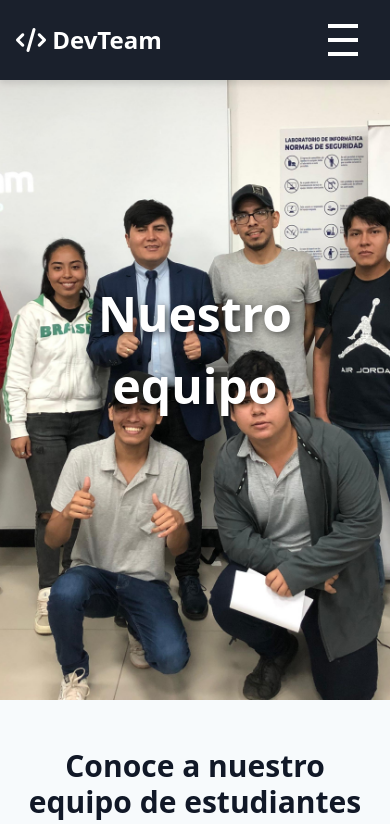
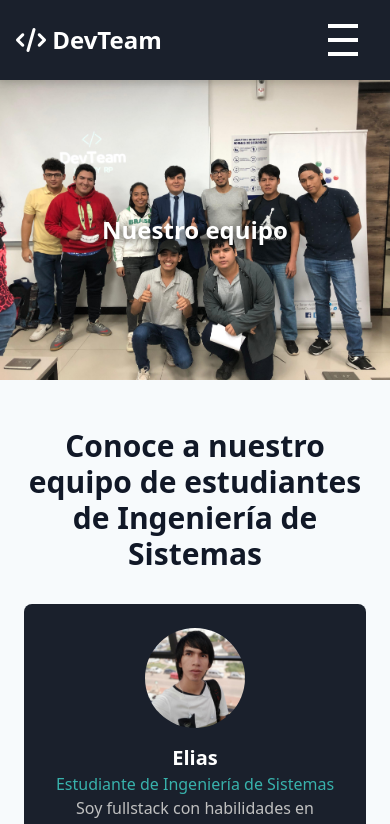
Before and after one commit to RoyDevTEAM/Portafolio-DevTeam, an Angular app: page /team in a window 390 px wide. Shown: the top 824 px of the page. Built offline with nearby package versions, Linux system fonts and the light colour scheme.

Commit message:
iamgen cortada corregida

```diff
--- a/src/app/components/team/team.component.css
+++ b/src/app/components/team/team.component.css
@@ -1,9 +1,9 @@
+/* team.component.css */
 .team-cover {
   position: relative;
   width: 100%;
   height: 700px;
   overflow: hidden;
-  margin-top: -80px; /* Ajusta este valor según sea necesario para evitar superposición */
 }
 
 .team-cover-img {
@@ -28,6 +28,27 @@
   font-weight: bold;
   text-shadow: 2px 2px 8px rgba(0, 0, 0, 0.7);
   text-align: center;
+}
+
+/* Responsive adjustments */
+@media (max-width: 768px) {
+  .team-cover {
+    height: 400px;
+  }
+
+  .team-cover-text {
+    font-size: 2rem;
+  }
+}
+
+@media (max-width: 480px) {
+  .team-cover {
+    height: 300px;
+  }
+
+  .team-cover-text {
+    font-size: 1.5rem;
+  }
 }
 
 .team-section {
```
